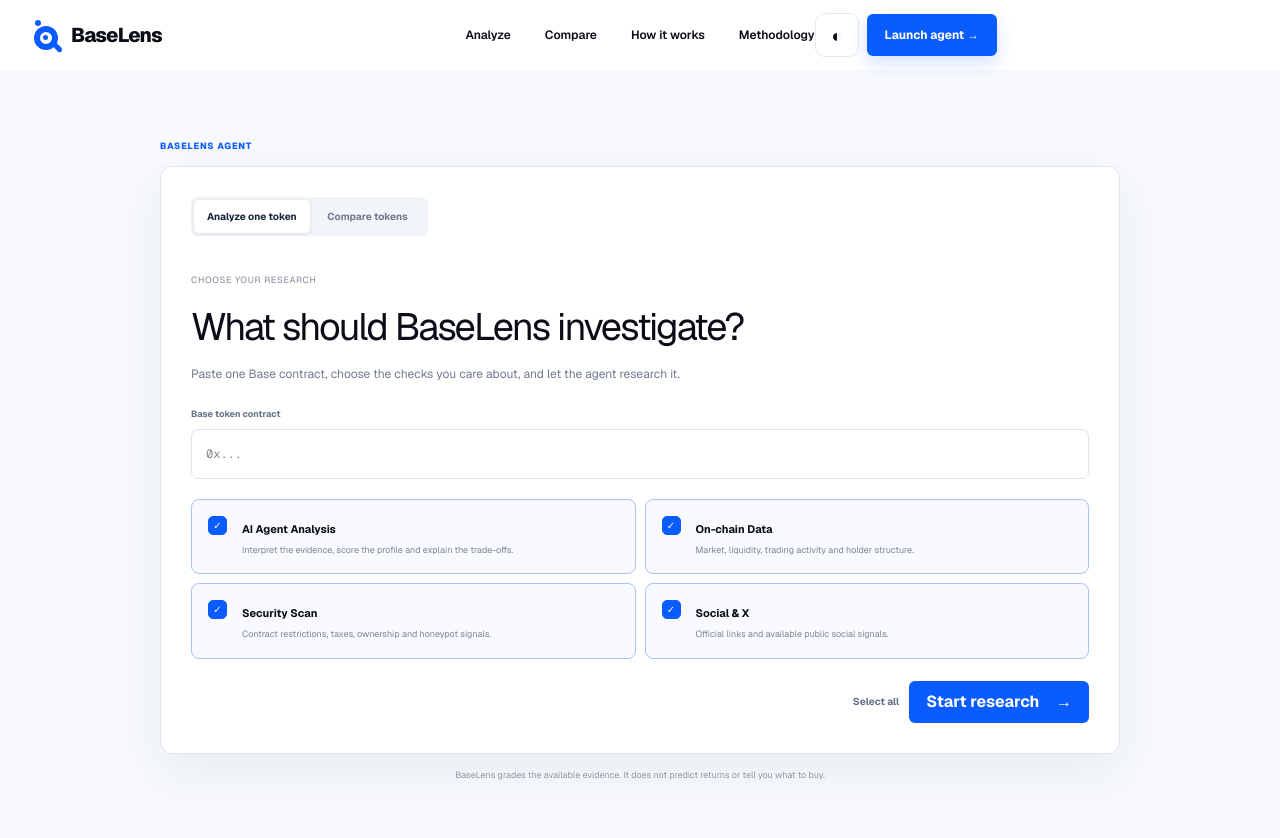
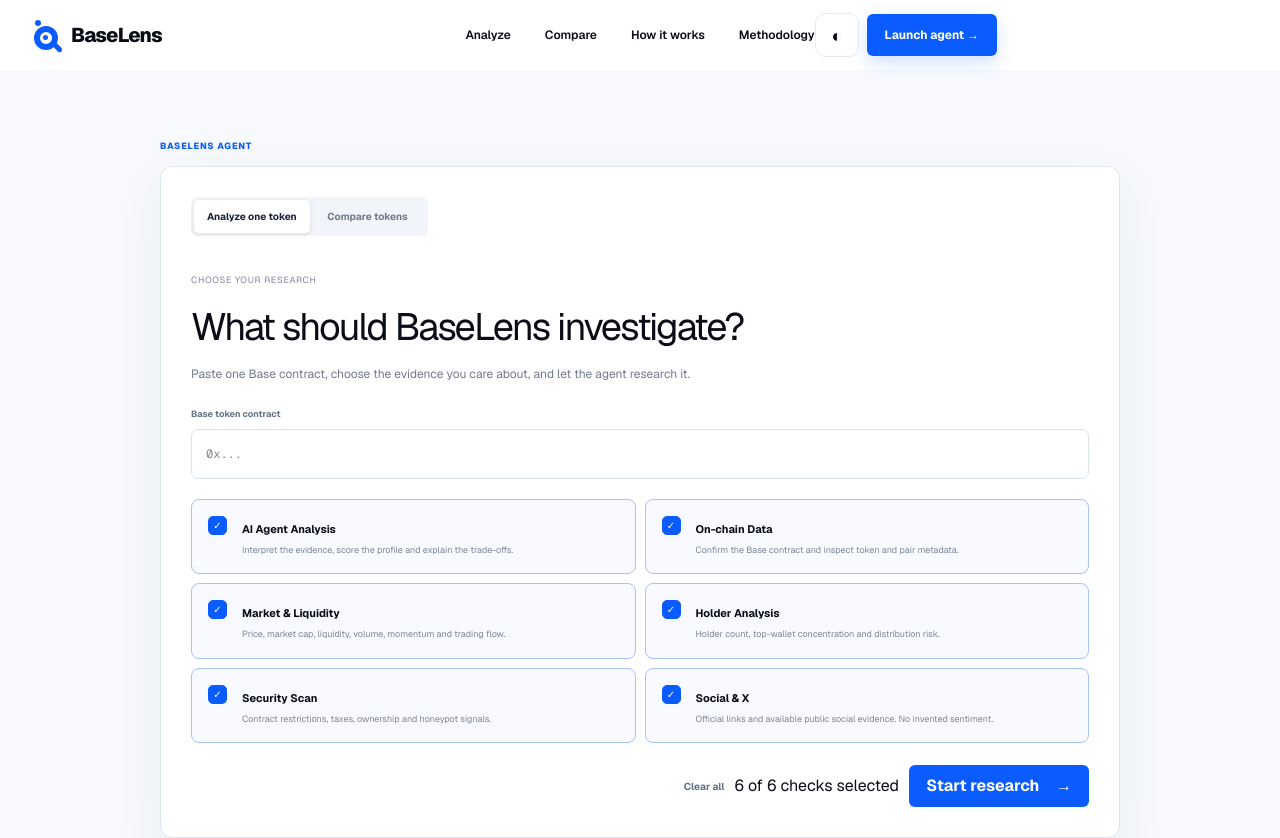
Before and after one commit to fawazfff/Baselens, a Next.js app: page /analyze in a window 1280 px wide. Shown: the top 838 px of the page. Built offline with nearby package versions, Linux system fonts and the light colour scheme.

Commit message:
Expand BaseLens research modules

```diff
--- a/src/components/AnalyzeStartClient.tsx
+++ b/src/components/AnalyzeStartClient.tsx
@@ -5,9 +5,11 @@ import { useState } from "react";
 
 const MODULES = [
   ["ai", "AI Agent Analysis", "Interpret the evidence, score the profile and explain the trade-offs."],
-  ["onchain", "On-chain Data", "Market, liquidity, trading activity and holder structure."],
+  ["onchain", "On-chain Data", "Confirm the Base contract and inspect token and pair metadata."],
+  ["market", "Market & Liquidity", "Price, market cap, liquidity, volume, momentum and trading flow."],
+  ["holders", "Holder Analysis", "Holder count, top-wallet concentration and distribution risk."],
   ["security", "Security Scan", "Contract restrictions, taxes, ownership and honeypot signals."],
-  ["social", "Social & X", "Official links and available public social signals."],
+  ["social", "Social & X", "Official links and available public social evidence. No invented sentiment."],
 ] as const;
 
 export function AnalyzeStartClient() {
@@ -16,65 +18,22 @@ export function AnalyzeStartClient() {
   const [contract, setContract] = useState("");
   const [selected, setSelected] = useState<string[]>(MODULES.map(([id]) => id));
   const [error, setError] = useState("");
+  const allSelected = selected.length === MODULES.length;
 
-  function toggle(id: string) {
-    setSelected((current) => current.includes(id) ? current.filter((item) => item !== id) : [...current, id]);
-  }
-
+  function toggle(id: string) { setSelected((current) => current.includes(id) ? current.filter((item) => item !== id) : [...current, id]); }
   function start() {
-    if (mode === "compare") {
-      router.push(`/compare?modules=${selected.join(",")}`);
-      return;
-    }
+    if (!selected.length) { setError("Choose at least one research module."); return; }
+    if (mode === "compare") { router.push(`/compare?modules=${selected.join(",")}`); return; }
     const value = contract.trim();
-    if (!/^0x[a-fA-F0-9]{40}$/.test(value)) {
-      setError("Enter a valid Base token contract address.");
-      return;
-    }
-    if (!selected.length) {
-      setError("Choose at least one research module.");
-      return;
-    }
+    if (!/^0x[a-fA-F0-9]{40}$/.test(value)) { setError("That does not look like a valid EVM contract address. Paste a Base token contract beginning with 0x."); return; }
     router.push(`/analyze/${value}?modules=${selected.join(",")}`);
   }
 
-  return (
-    <div className="research-launcher">
-      <div className="mode-switch" role="tablist" aria-label="Research mode">
-        <button className={mode === "single" ? "active" : ""} onClick={() => setMode("single")}>Analyze one token</button>
-        <button className={mode === "compare" ? "active" : ""} onClick={() => setMode("compare")}>Compare tokens</button>
-      </div>
-
-      <div className="launcher-copy">
-        <span>Choose your research</span>
-        <h1>{mode === "single" ? "What should BaseLens investigate?" : "Compare Base tokens through the same research pipeline."}</h1>
-        <p>{mode === "single" ? "Paste one Base contract, choose the checks you care about, and let the agent research it." : "You can compare 2 to 5 contracts across the same market, holder, security and social signals."}</p>
-      </div>
-
-      {mode === "single" && (
-        <div className="launcher-contract">
-          <label htmlFor="launcher-contract">Base token contract</label>
-          <input id="launcher-contract" value={contract} onChange={(e) => { setContract(e.target.value); setError(""); }} placeholder="0x..." spellCheck={false} />
-        </div>
-      )}
-
-      <div className="module-grid">
-        {MODULES.map(([id, title, description]) => {
-          const checked = selected.includes(id);
-          return (
-            <button type="button" key={id} className={`module-option ${checked ? "selected" : ""}`} onClick={() => toggle(id)}>
-              <span className="module-check" aria-hidden="true">{checked ? "✓" : ""}</span>
-              <div><b>{title}</b><p>{description}</p></div>
-            </button>
-          );
-        })}
-      </div>
-
-      <div className="launcher-actions">
-        <button className="select-all" onClick={() => setSelected(MODULES.map(([id]) => id))}>Select all</button>
-        <button className="btn blue launcher-primary" onClick={start}>{mode === "single" ? "Start research" : "Open comparison"} <span>→</span></button>
-      </div>
-      {error && <div className="launcher-error" role="alert">{error}</div>}
-    </div>
-  );
+  return <div className="research-launcher">
+    <div className="mode-switch" role="tablist" aria-label="Research mode"><button className={mode === "single" ? "active" : ""} onClick={() => setMode("single")}>Analyze one token</button><button className={mode === "compare" ? "active" : ""} onClick={() => setMode("compare")}>Compare tokens</button></div>
+    <div className="launcher-copy"><span>Choose your research</span><h1>{mode === "single" ? "What should BaseLens investigate?" : "Compare Base tokens through the same research pipeline."}</h1><p>{mode === "single" ? "Paste one Base contract, choose the evidence you care about, and let the agent research it." : "Compare 2 to 5 contracts across the same market, holder, security and social evidence."}</p></div>
+    {mode === "single" && <div className="launcher-contract"><label htmlFor="launcher-contract">Base token contract</label><input id="launcher-contract" value={contract} onChange={(e) => { setContract(e.target.value); setError(""); }} placeholder="0x..." spellCheck={false} autoComplete="off" aria-invalid={Boolean(error)}/></div>}
+    <div className="module-grid">{MODULES.map(([id,title,description])=>{const checked=selected.includes(id);return <button type="button" key={id} className={`module-option ${checked ? "selected" : ""}`} aria-pressed={checked} onClick={()=>toggle(id)}><span className="module-check" aria-hidden="true">{checked ? "✓" : ""}</span><div><b>{title}</b><p>{description}</p></div></button>})}</div>
+    <div className="launcher-actions"><button className="select-all" onClick={()=>setSelected(allSelected ? [] : MODULES.map(([id])=>id))}>{allSelected ? "Clear all" : "Select all"}</button><span className="module-count">{selected.length} of {MODULES.length} checks selected</span><button className="btn blue launcher-primary" onClick={start}>{mode === "single" ? "Start research" : "Open comparison"} <span>→</span></button></div>{error&&<div className="launcher-error" role="alert">{error}</div>}
+  </div>;
 }
```
